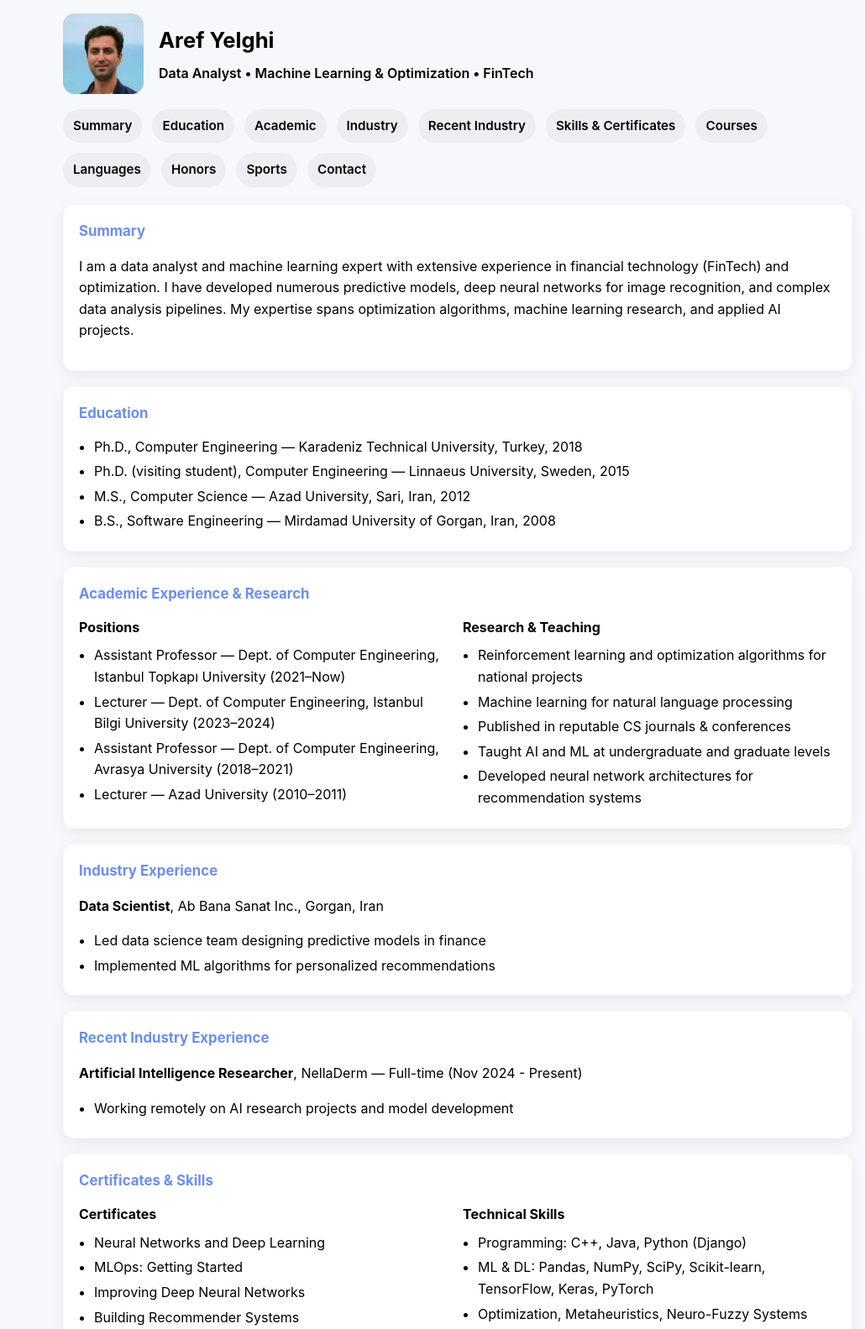
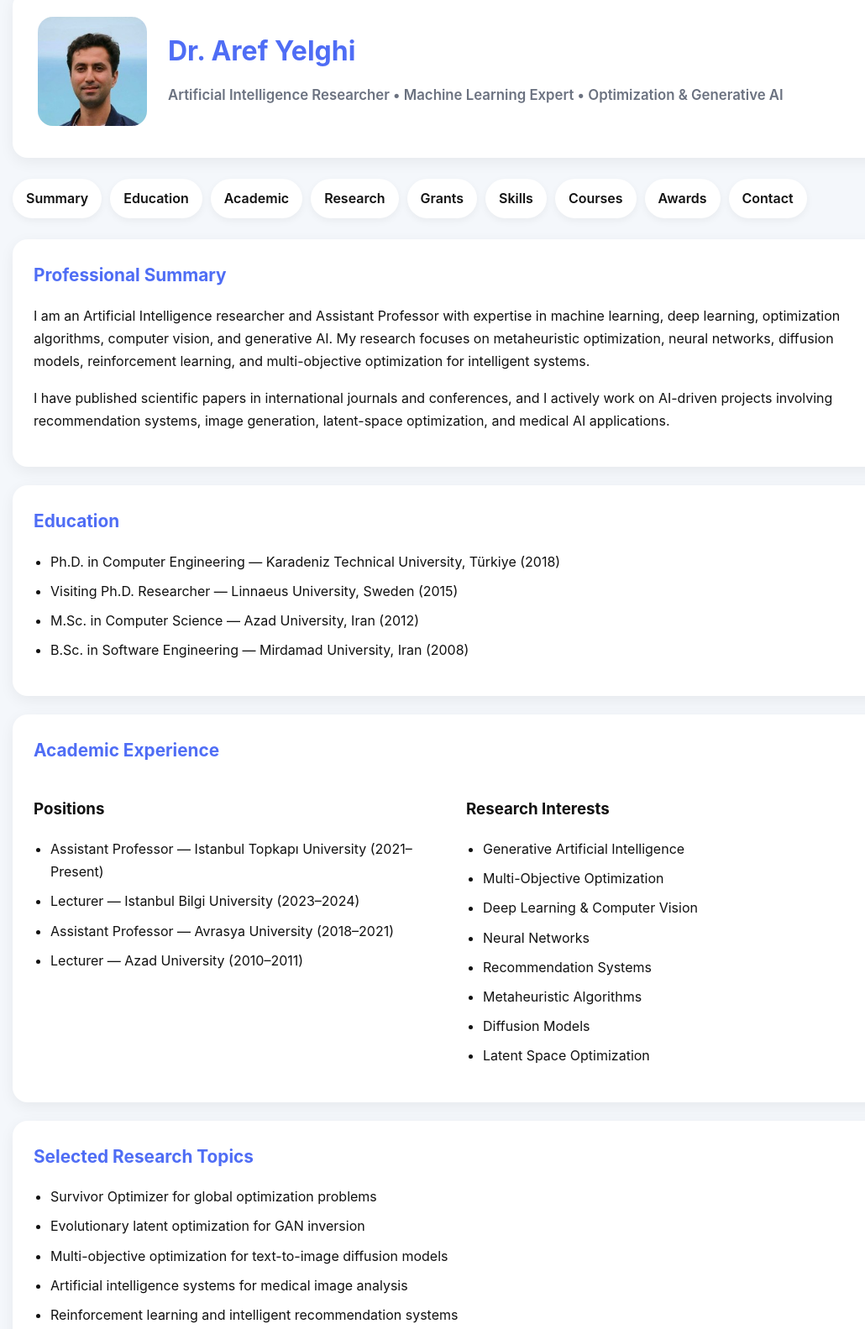
Before and after one commit to areflogin/areflogin.github.io, a plain HTML site: page index.html in a window 1280 px wide. Shown: the part 40-1623 px from the top of the page at 84% size, without its empty margins (95-1125 px from the left). Drawn offline with Linux system fonts and the light colour scheme.

Commit message:
Update index.html

```diff
--- a/index.html
+++ b/index.html
@@ -4,226 +4,456 @@
   <meta charset="utf-8" />
   <meta name="viewport" content="width=device-width, initial-scale=1" />
   <title>Aref Yelghi — Personal Website</title>
-  <meta name="description" content="Aref Yelghi — Data Scientist / Machine Learning Researcher" />
+
+  <meta name="description" content="Aref Yelghi — Artificial Intelligence Researcher and Machine Learning Expert" />
+
   <style>
     :root{
-      --bg:#f6f8fb;
+      --bg:#f4f7fb;
       --card:#ffffff;
-      --accent:#6b8ef0;
-      --text:#000000;
-      --glass: rgba(99,102,241,0.08);
+      --accent:#4f6df5;
+      --text:#111111;
+      --soft:#6b7280;
     }
-    *{box-sizing:border-box}
-    body{margin:0;font-family:Inter, system-ui, -apple-system, 'Segoe UI', Roboto, 'Helvetica Neue', Arial;background:var(--bg);color:var(--text);line-height:1.6}
-    .wrap{max-width:980px;margin:36px auto;padding:20px}
-    header{display:flex;gap:18px;align-items:center}
-    .avatar{width:96px;height:96px;border-radius:14px;background:linear-gradient(135deg,var(--glass),transparent);display:flex;align-items:center;justify-content:center;font-weight:700;color:var(--accent)}
-    h1{margin:0;font-size:1.6rem;color:var(--text); font-weight:700;}
-    p.lead{margin:6px 0 0;color:var(--text); font-weight:600;}
-    nav.toc{margin-top:18px;display:flex;gap:12px;flex-wrap:wrap}
-    nav.toc a{background:rgba(0,0,0,0.04);padding:8px 12px;border-radius:999px;text-decoration:none;color:var(--text);font-size:0.95rem; font-weight:600;}
-    .grid{display:grid;grid-template-columns:1fr;gap:18px;margin-top:20px}
-    .card{background:var(--card);padding:18px;border-radius:12px;box-shadow:0 6px 18px rgba(15,23,36,0.06);border:1px solid rgba(15,23,36,0.03)}
-    h2{margin-top:0;color:var(--accent);font-size:1.05rem; font-weight:700;}
-    ul{margin:8px 0 0;padding-left:18px; color:var(--text);}
-    li{margin-bottom:4px;}
-    .two-col{display:grid;grid-template-columns:1fr 1fr;gap:12px}
-    pre{background:#0b1220;color:#e6eef6;padding:12px;border-radius:8px;overflow:auto}
-    footer{margin-top:22px;text-align:center;color:var(--text);font-size:0.9rem}
-    @media (max-width:800px){.two-col{grid-template-columns:1fr}}
+
+    *{
+      box-sizing:border-box;
+    }
+
+    body{
+      margin:0;
+      font-family:Inter, Arial, sans-serif;
+      background:var(--bg);
+      color:var(--text);
+      line-height:1.7;
+    }
+
+    .container{
+      max-width:1100px;
+      margin:auto;
+      padding:30px 20px;
+    }
+
+    header{
+      background:white;
+      border-radius:18px;
+      padding:30px;
+      display:flex;
+      align-items:center;
+      gap:25px;
+      box-shadow:0 5px 18px rgba(0,0,0,0.06);
+    }
+
+    .profile img{
+      width:130px;
+      height:130px;
+      border-radius:18px;
+      object-fit:cover;
+    }
+
+    .header-text h1{
+      margin:0;
+      font-size:2rem;
+      color:var(--accent);
+    }
+
+    .header-text p{
+      margin-top:10px;
+      font-size:1.05rem;
+      color:var(--soft);
+      font-weight:600;
+    }
+
+    nav{
+      margin-top:25px;
+      display:flex;
+      flex-wrap:wrap;
+      gap:10px;
+    }
+
+    nav a{
+      text-decoration:none;
+      background:white;
+      padding:10px 16px;
+      border-radius:999px;
+      color:var(--text);
+      font-weight:600;
+      box-shadow:0 3px 10px rgba(0,0,0,0.05);
+    }
+
+    .grid{
+      display:grid;
+      grid-template-columns:1fr;
+      gap:22px;
+      margin-top:25px;
+    }
+
+    .card{
+      background:var(--card);
+      padding:25px;
+      border-radius:18px;
+      box-shadow:0 5px 18px rgba(0,0,0,0.06);
+    }
+
+    h2{
+      margin-top:0;
+      color:var(--accent);
+      font-size:1.3rem;
+    }
+
+    .two-col{
+      display:grid;
+      grid-template-columns:1fr 1fr;
+      gap:20px;
+    }
+
+    ul{
+      padding-left:20px;
+    }
+
+    li{
+      margin-bottom:8px;
+    }
+
+    a{
+      color:var(--accent);
+    }
+
+    footer{
+      margin-top:35px;
+      text-align:center;
+      color:var(--soft);
+      padding-bottom:20px;
+    }
+
+    @media(max-width:800px){
+      .two-col{
+        grid-template-columns:1fr;
+      }
+
+      header{
+        flex-direction:column;
+        text-align:center;
+      }
+    }
   </style>
 </head>
+
 <body>
-  <div class="wrap">
-    <!-- Header -->
+
+<div class="container">
+
+  <!-- HEADER -->
   <header>
-      <div class="avatar">
-        <img src="profile.jpg" alt="Aref Yelghi" style="width:100%; height:100%; border-radius:14px; object-fit:cover;">
+    <div class="profile">
+      <img src="profile.jpg" alt="Aref Yelghi">
     </div>
-      <div>
-        <h1>Aref Yelghi</h1>
-        <p class="lead">Data Analyst • Machine Learning & Optimization • FinTech</p>
+
+    <div class="header-text">
+      <h1>Dr. Aref Yelghi</h1>
+      <p>
+        Artificial Intelligence Researcher • Machine Learning Expert • Optimization & Generative AI
+      </p>
     </div>
   </header>
 
-    <!-- Navigation -->
-    <nav class="toc">
+  <!-- NAVIGATION -->
+  <nav>
     <a href="#summary">Summary</a>
     <a href="#education">Education</a>
     <a href="#academic">Academic</a>
-      <a href="#industry">Industry</a>
-      <a href="#industry-new">Recent Industry</a>
-      <a href="#skills">Skills & Certificates</a>
+    <a href="#research">Research</a>
+    <a href="#grants">Grants</a>
+    <a href="#skills">Skills</a>
     <a href="#courses">Courses</a>
-      <a href="#languages">Languages</a>
-      <a href="#awards">Honors</a>
-      <a href="#sports">Sports</a>
+    <a href="#awards">Awards</a>
     <a href="#contact">Contact</a>
   </nav>
 
   <div class="grid">
-      <!-- Summary -->
+
+    <!-- SUMMARY -->
     <section id="summary" class="card">
-        <h2>Summary</h2>
+      <h2>Professional Summary</h2>
+
       <p>
-          I am a data analyst and machine learning expert with extensive experience in financial technology (FinTech) and optimization. I have developed numerous predictive models, deep neural networks for image recognition, and complex data analysis pipelines. My expertise spans optimization algorithms, machine learning research, and applied AI projects.
+        I am an Artificial Intelligence researcher and Assistant Professor with expertise in
+        machine learning, deep learning, optimization algorithms, computer vision, and generative AI.
+        My research focuses on metaheuristic optimization, neural networks, diffusion models,
+        reinforcement learning, and multi-objective optimization for intelligent systems.
+      </p>
+
+      <p>
+        I have published scientific papers in international journals and conferences, and I actively
+        work on AI-driven projects involving recommendation systems, image generation,
+        latent-space optimization, and medical AI applications.
       </p>
     </section>
 
-      <!-- Education -->
+    <!-- EDUCATION -->
     <section id="education" class="card">
       <h2>Education</h2>
+
       <ul>
-          <li>Ph.D., Computer Engineering — Karadeniz Technical University, Turkey, 2018</li>
-          <li>Ph.D. (visiting student), Computer Engineering — Linnaeus University, Sweden, 2015</li>
-          <li>M.S., Computer Science — Azad University, Sari, Iran, 2012</li>
-          <li>B.S., Software Engineering — Mirdamad University of Gorgan, Iran, 2008</li>
+        <li>
+          Ph.D. in Computer Engineering — Karadeniz Technical University, Türkiye (2018)
+        </li>
+
+        <li>
+          Visiting Ph.D. Researcher — Linnaeus University, Sweden (2015)
+        </li>
+
+        <li>
+          M.Sc. in Computer Science — Azad University, Iran (2012)
+        </li>
+
+        <li>
+          B.Sc. in Software Engineering — Mirdamad University, Iran (2008)
+        </li>
       </ul>
     </section>
 
-      <!-- Academic Experience -->
+    <!-- ACADEMIC -->
     <section id="academic" class="card">
-        <h2>Academic Experience & Research</h2>
+      <h2>Academic Experience</h2>
+
       <div class="two-col">
+
         <div>
-            <strong>Positions</strong>
+          <h3>Positions</h3>
+
           <ul>
-              <li>Assistant Professor — Dept. of Computer Engineering, Istanbul Topkapı University (2021–Now)</li>
-              <li>Lecturer — Dept. of Computer Engineering, Istanbul Bilgi University (2023–2024)</li>
-              <li>Assistant Professor — Dept. of Computer Engineering, Avrasya University (2018–2021)</li>
-              <li>Lecturer — Azad University (2010–2011)</li>
+            <li>
+              Assistant Professor — Istanbul Topkapı University (2021–Present)
+            </li>
+
+            <li>
+              Lecturer — Istanbul Bilgi University (2023–2024)
+            </li>
+
+            <li>
+              Assistant Professor — Avrasya University (2018–2021)
+            </li>
+
+            <li>
+              Lecturer — Azad University (2010–2011)
+            </li>
           </ul>
         </div>
+
         <div>
-            <strong>Research & Teaching</strong>
+          <h3>Research Interests</h3>
+
           <ul>
-              <li>Reinforcement learning and optimization algorithms for national projects</li>
-              <li>Machine learning for natural language processing</li>
-              <li>Published in reputable CS journals & conferences</li>
-              <li>Taught AI and ML at undergraduate and graduate levels</li>
-              <li>Developed neural network architectures for recommendation systems</li>
+            <li>Generative Artificial Intelligence</li>
+            <li>Multi-Objective Optimization</li>
+            <li>Deep Learning & Computer Vision</li>
+            <li>Neural Networks</li>
+            <li>Recommendation Systems</li>
+            <li>Metaheuristic Algorithms</li>
+            <li>Diffusion Models</li>
+            <li>Latent Space Optimization</li>
           </ul>
         </div>
+
       </div>
     </section>
 
-      <!-- Industry Experience -->
-      <section id="industry" class="card">
-        <h2>Industry Experience</h2>
-        <p><strong>Data Scientist</strong>, Ab Bana Sanat Inc., Gorgan, Iran</p>
+    <!-- RESEARCH -->
+    <section id="research" class="card">
+      <h2>Selected Research Topics</h2>
+
       <ul>
-          <li>Led data science team designing predictive models in finance</li>
-          <li>Implemented ML algorithms for personalized recommendations</li>
+        <li>
+          Survivor Optimizer for global optimization problems
+        </li>
+
+        <li>
+          Evolutionary latent optimization for GAN inversion
+        </li>
+
+        <li>
+          Multi-objective optimization for text-to-image diffusion models
+        </li>
+
+        <li>
+          Artificial intelligence systems for medical image analysis
+        </li>
+
+        <li>
+          Reinforcement learning and intelligent recommendation systems
+        </li>
+
+        <li>
+          Neuro-fuzzy and hybrid intelligent systems
+        </li>
       </ul>
     </section>
 
-      <!-- Recent Industry Experience -->
-      <section id="industry-new" class="card">
-        <h2>Recent Industry Experience</h2>
-        <p><strong>Artificial Intelligence Researcher</strong>, NellaDerm — Full-time (Nov 2024 - Present)</p>
+    <!-- GRANTS -->
+    <section id="grants" class="card">
+      <h2>Funded Projects & Grants</h2>
+
       <ul>
-          <li>Working remotely on AI research projects and model development</li>
+
+        <li>
+          <strong>TÜBİTAK 1002-A Rapid Support Program Grant</strong><br>
+          Project No: 126E455<br>
+          <em>
+            Multi-Objective Optimization for Compositional Accuracy in Text-to-Image Models
+          </em><br>
+          Supported by TÜBİTAK Electrical, Electronics and Informatics Research Group (EEEAG), 2026.
+        </li>
+
+        <br>
+
+        <li>
+          Google Research Grant — Eczema.app (2025)
+        </li>
+
       </ul>
     </section>
 
-      <!-- Skills & Certificates -->
+    <!-- SKILLS -->
     <section id="skills" class="card">
-        <h2>Certificates & Skills</h2>
+      <h2>Technical Skills</h2>
+
       <div class="two-col">
+
         <div>
-            <strong>Certificates</strong>
+
+          <h3>Programming</h3>
+
           <ul>
-              <li>Neural Networks and Deep Learning</li>
-              <li>MLOps: Getting Started</li>
-              <li>Improving Deep Neural Networks</li>
-              <li>Building Recommender Systems</li>
-              <li>Generative AI with LLMs</li>
-              <li>Generative AI with RAG & LangChain</li>
-              <li>DevOps, DataOps, MLOps</li>
+            <li>Python</li>
+            <li>C++</li>
+            <li>Java</li>
+            <li>SQL</li>
           </ul>
+
+          <h3>Machine Learning</h3>
+
+          <ul>
+            <li>TensorFlow</li>
+            <li>PyTorch</li>
+            <li>Scikit-learn</li>
+            <li>Keras</li>
+          </ul>
+
         </div>
+
         <div>
-            <strong>Technical Skills</strong>
+
+          <h3>Cloud & Deployment</h3>
+
           <ul>
-              <li>Programming: C++, Java, Python (Django)</li>
-              <li>ML & DL: Pandas, NumPy, SciPy, Scikit-learn, TensorFlow, Keras, PyTorch</li>
-              <li>Optimization, Metaheuristics, Neuro-Fuzzy Systems</li>
-              <li>Database: SQL</li>
-              <li>Cloud: AWS, GCP (Vertex AI)</li>
-              <li>Deployment: Docker, Kubernetes, REST</li>
-              <li>MLOps: MLflow, CI/CD, RAG pipelines</li>
+            <li>AWS</li>
+            <li>Google Cloud Platform</li>
+            <li>Docker</li>
+            <li>Kubernetes</li>
           </ul>
+
+          <h3>AI Technologies</h3>
+
+          <ul>
+            <li>Diffusion Models</li>
+            <li>Large Language Models (LLMs)</li>
+            <li>MLOps</li>
+            <li>RAG Pipelines</li>
+          </ul>
+
         </div>
+
       </div>
     </section>
 
-      <!-- Courses -->
+    <!-- COURSES -->
     <section id="courses" class="card">
       <h2>Courses Taught</h2>
+
       <div class="two-col">
+
         <div>
-            <strong>Undergraduate</strong>
           <ul>
-              <li>Operating System</li>
-              <li>Computer Network</li>
-              <li>Algorithm Analysis</li>
-              <li>Optimization</li>
-              <li>Programming Language</li>
+            <li>Artificial Intelligence</li>
             <li>Machine Learning</li>
-              <li>Artificial Intelligence</li>
-              <li>Programming II</li>
+            <li>Optimization Algorithms</li>
+            <li>Operating Systems</li>
           </ul>
         </div>
+
         <div>
-            <strong>Postgraduate</strong>
           <ul>
-              <li>Advanced AI Topics</li>
-              <li>Expert Systems & Fuzzy Systems</li>
+            <li>Computer Networks</li>
+            <li>Programming Languages</li>
+            <li>Algorithm Analysis</li>
+            <li>Expert Systems</li>
           </ul>
         </div>
+
       </div>
     </section>
 
-      <!-- Languages -->
-      <section id="languages" class="card">
-        <h2>Language Proficiency</h2>
-        <p><strong>Proficient in English, Turkish, and Persian.</strong></p>
-      </section>
+    <!-- AWARDS -->
+    <section id="awards" class="card">
+      <h2>Honors & Awards</h2>
 
-      <!-- Honors & Awards -->
-      <section id="awards" class="card">
-        <h2>Honors &amp; Awards</h2>
       <ul>
-          <li>Google Research Grant – Eczema.app (2025)</li>
-          <li>Full Scholarship from Turkey (2013–2018)</li>
-          <li>High Honor Student, PhD Level (2013–2018)</li>
+        <li>
+          TÜBİTAK 1002-A Funded Research Project (2026)
+        </li>
+
+        <li>
+          Google Research Grant Award (2025)
+        </li>
+
+        <li>
+          Full Scholarship for Ph.D. Studies in Türkiye
+        </li>
+
+        <li>
+          High Honor Student — Ph.D. Program
+        </li>
       </ul>
     </section>
 
-      <!-- Sports Achievements -->
-      <section id="sports" class="card">
-        <h2>Sports Achievements</h2>
-        <ul>
-          <li>Masters Athlete, Turkey</li>
-          <li>High Jump: Gold Medalist</li>
-          <li>Long Jump: Silver Medalist</li>
-        </ul>
+    <!-- CONTACT -->
+    <section id="contact" class="card">
+      <h2>Contact</h2>
+
+      <p>
+        Email:
+        <a href="mailto:arefyelghi@topkapi.edu.tr">
+          arefyelghi@topkapi.edu.tr
+        </a>
+      </p>
+
+      <p>
+        LinkedIn:
+        <a href="https://www.linkedin.com/in/aref-yelghi-75b02997" target="_blank">
+          Visit LinkedIn Profile
+        </a>
+      </p>
+
+      <p>
+        Google Scholar:
+        <a href="https://scholar.google.com/citations?user=XhsmWO4AAAAJ&hl=en" target="_blank">
+          View Google Scholar
+        </a>
+      </p>
+
+      <p>
+        Location: Istanbul, Türkiye
+      </p>
     </section>
 
-      <!-- Contact -->
-      <section id="contact" class="card">
-        <h2>Contact</h2>
-        <p>Email: <a href="mailto:arefyelghi@topkapi.edu.tr" style="color:#000000; font-weight:600;">arefyelghi@topkapi.edu.tr</a></p>
-        <p>LinkedIn: <a href="https://www.linkedin.com/in/aref-yelghi-75b02997" target="_blank" style="color:#000000; font-weight:600;">Visit my LinkedIn profile</a></p>
-        <p>Google Scholar: <a href="https://scholar.google.com/citations?user=XhsmWO4AAAAJ&hl=en" target="_blank" style="color:#000000; font-weight:600;">View my Google Scholar</a></p>
-        <p>Location: Türkiye</p>
-      </section>
   </div>
 
-    <!-- Footer -->
   <footer>
-      © 2025 Aref Yelghi — Data Science & Machine Learning
+    © 2026 Dr. Aref Yelghi — Artificial Intelligence & Machine Learning
   </footer>
+
 </div>
+
 </body>
 </html>
```
Lines whose indentation alone changed are shown as unchanged.
